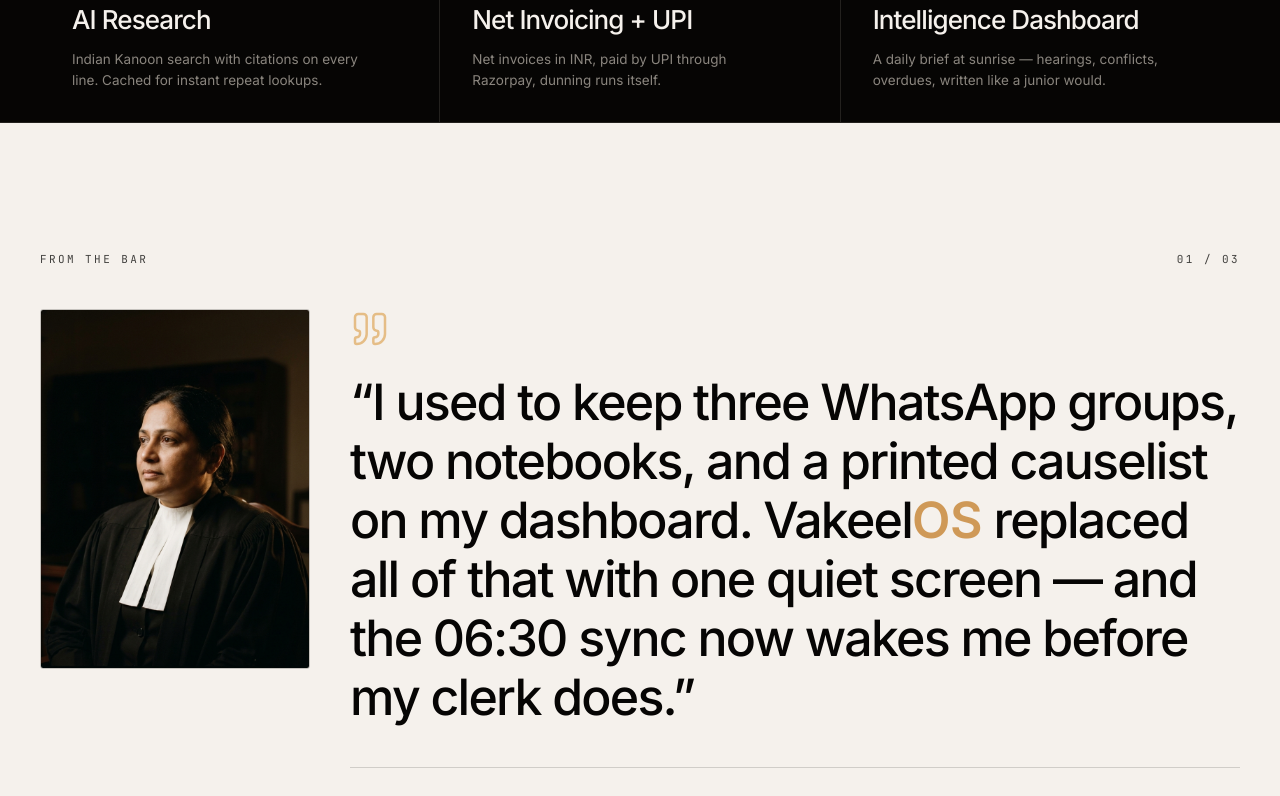
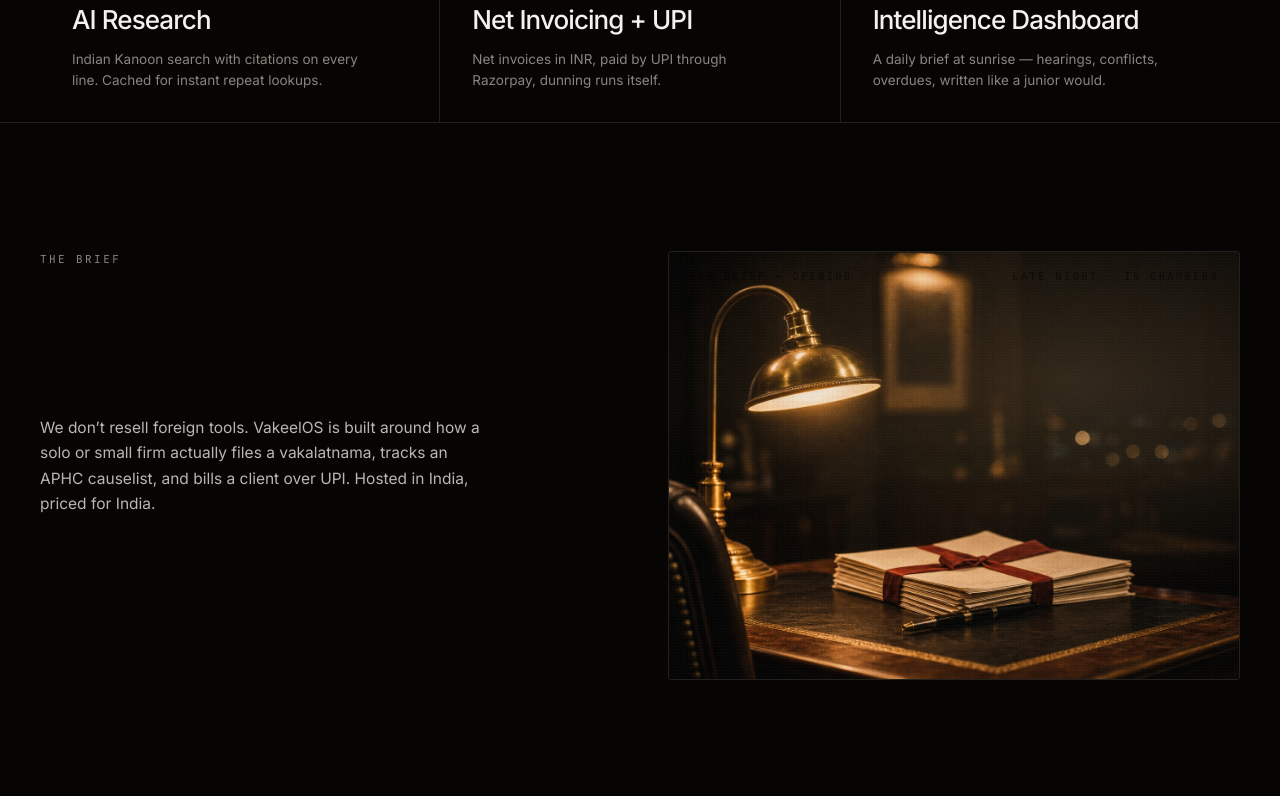
Before and after one commit to Cvv9/vakeelos-marketing-website, a Next.js app: page / in a window 1280 px wide. Shown: the part 2460-3256 px from the top of the page. Built offline with nearby package versions, Linux system fonts and the light colour scheme.

Commit message:
Add HomeBriefStrip section with crossfade desk reveal

```diff
--- a/src/app/globals.css
+++ b/src/app/globals.css
@@ -522,3 +522,7 @@
 @media (prefers-reduced-motion: reduce) {
   .crossfade-layer { transition: none !important; }
 }
+
+/* ---- home brief strip cold / warm filters (forthetimes integration) ---- */
+.brief-strip-cold > img { filter: grayscale(0.55) contrast(1.08) brightness(0.82); }
+.brief-strip-warm > img { filter: none; }
--- a/src/app/page.tsx
+++ b/src/app/page.tsx
@@ -6,12 +6,14 @@
 import { TestimonialRotator } from "@/components/marketing/testimonial-rotator";
 import { WorkflowSection } from "@/components/marketing/workflow-section";
 import { BookingSection } from "@/components/marketing/booking-faq";
+import { HomeBriefStrip } from "@/components/marketing/home-brief-strip";
 
 export default function HomePage() {
   return (
     <>
       <HeroCinematic />
       <ServicesTiles />
+      <HomeBriefStrip />
       <TestimonialRotator />
       <WorkflowSection />
       <BookingSection />
--- /dev/null
+++ b/src/components/marketing/home-brief-strip.tsx
@@ -0,0 +1,78 @@
+import { CrossfadePair } from "@/components/effects/crossfade-pair";
+
+export function HomeBriefStrip() {
+  return (
+    <section
+      className="relative border-b border-rule bg-paper"
+      data-paper="deep"
+    >
+      <div className="mx-auto max-w-7xl px-6 py-24 lg:px-10 lg:py-32">
+        <div className="grid grid-cols-1 gap-14 lg:grid-cols-12">
+          <div className="lg:col-span-5">
+            <p className="mono text-[11px] uppercase tracking-[0.22em] text-ink-3">
+              The brief
+            </p>
+            <h2 className="display-tight reveal mt-4 text-[40px] leading-[1.02] tracking-tight text-ink sm:text-[52px]">
+              Affordability is not
+              <br />
+              <span className="accent">an afterthought.</span>
+            </h2>
+            <p className="mt-6 max-w-md text-[15.5px] leading-[1.65] text-ink-2">
+              We don&rsquo;t resell foreign tools. VakeelOS is built around how
+              a solo or small firm actually files a vakalatnama, tracks an
+              APHC causelist, and bills a client over UPI. Hosted in India,
+              priced for India.
+            </p>
+          </div>
+
+          <div className="lg:col-span-6 lg:col-start-7">
+            <figure className="relative aspect-[4/3] w-full overflow-hidden rounded-[3px] border border-rule">
+              <CrossfadePair
+                className="h-full w-full"
+                duration={1800}
+                from={
+                  <div className="brief-strip-cold absolute inset-0">
+                    {/* eslint-disable-next-line @next/next/no-img-element */}
+                    <img
+                      src="/about-desk.png"
+                      alt="A lawyer's desk — lamp, documents, pen"
+                      className="absolute inset-0 h-full w-full object-cover object-center"
+                    />
+                  </div>
+                }
+                to={
+                  <div className="brief-strip-warm absolute inset-0">
+                    {/* eslint-disable-next-line @next/next/no-img-element */}
+                    <img
+                      src="/about-desk.png"
+                      alt=""
+                      aria-hidden
+                      className="absolute inset-0 h-full w-full object-cover object-center"
+                    />
+                    <div
+                      aria-hidden
+                      className="absolute inset-0"
+                      style={{
+                        background:
+                          "radial-gradient(120% 80% at 70% 30%, oklch(0.72 0.105 70 / 0.22), transparent 60%)",
+                      }}
+                    />
+                  </div>
+                }
+              />
+              <figcaption className="pointer-events-none absolute inset-x-0 top-0 z-10 flex items-center justify-between px-5 pt-4">
+                <span className="mono text-[10.5px] uppercase tracking-[0.22em] text-paper/65">
+                  The brief — opening
+                </span>
+                <span className="mono text-[10.5px] uppercase tracking-[0.22em] text-paper/65">
+                  Late night · in chambers
+                </span>
+              </figcaption>
+              <div className="film-grain pointer-events-none absolute inset-0 z-10" aria-hidden />
+            </figure>
+          </div>
+        </div>
+      </div>
+    </section>
+  );
+}
```
